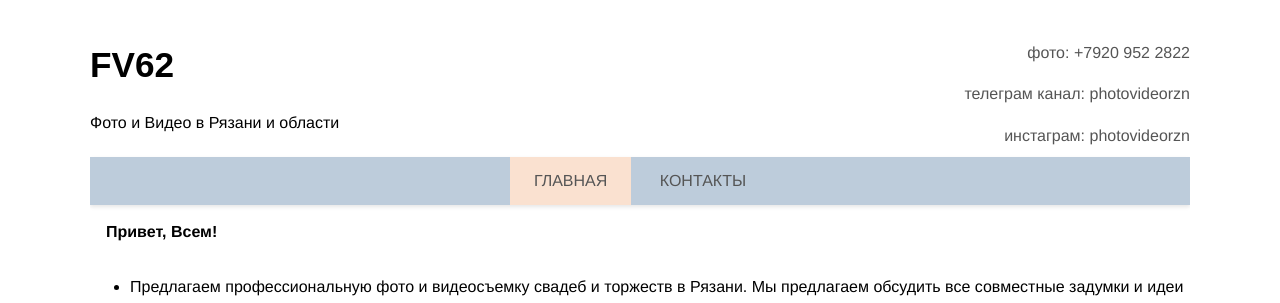
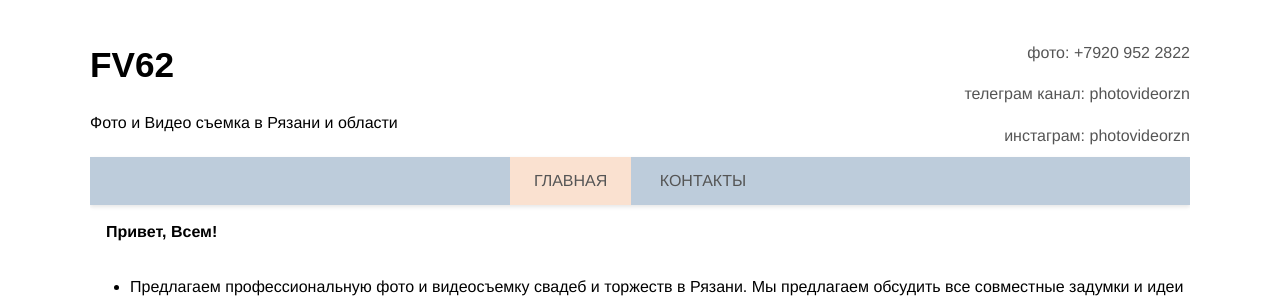
Before and after one commit to fv62/fv62.github.io, a Jekyll site: the page built from index.md, in a window 1280 px wide. Shown: the top 303 px of the page. Built offline with Jekyll 4.4.1, drawn with Linux system fonts in a browser that asks for light colours.

Commit message:
Update _config.yml

```diff
--- a/_config.yml
+++ b/_config.yml
@@ -1,5 +1,5 @@
 name: FV62
-description: Фото и Видео в Рязани и области
+description: Фото и Видео съемка в Рязани и области
 contacts:
   - link: 'tel:+79209522822'
     name: +7920 952 2822
```
